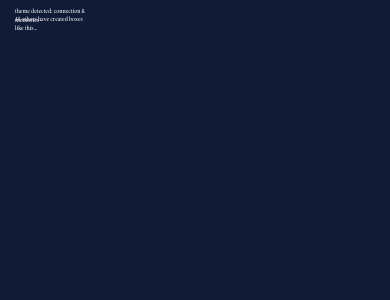
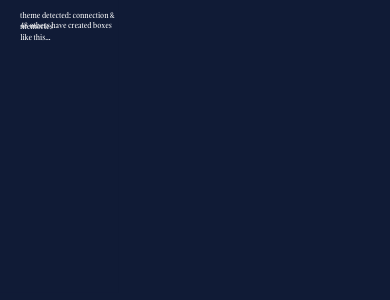
Before and after one commit to swaetamir/memory-box, a Next.js app: page /create/view in a window 390 px wide. Shown: the top 300 px of the page. Built offline with nearby package versions, Linux system fonts and the light colour scheme.

Commit message:
iphone dimension test 2

```diff
--- a/src/app/receive/[id]/page.tsx
+++ b/src/app/receive/[id]/page.tsx
@@ -65,9 +65,17 @@ export default function ReceivePage() {
   const stage = useMemo(() => {
     const w = viewport.w || BASE_W;
     const h = viewport.h || BASE_H;
-    const scale = Math.min(w / BASE_W, h / BASE_H);
+
+    const fit = Math.min(w / BASE_W, h / BASE_H);
+
+    const isPhone = w <= 480;
+    const boost = isPhone ? 1.35 : 1; // keep btwn 1.25–1.6
+
+    const scale = Math.min(1, fit * boost);
+
     const left = (w - BASE_W * scale) / 2;
     const top = (h - BASE_H * scale) / 2;
+
     return { scale, left, top };
   }, [viewport.w, viewport.h]);
 
--- a/src/components/Stage.tsx
+++ b/src/components/Stage.tsx
@@ -17,19 +17,21 @@ export default function Stage({
 
   useEffect(() => {
     function recalc() {
-      const vw = window.innerWidth;
-      const vh = window.innerHeight;
+        const vw = window.innerWidth;
+        const vh = window.innerHeight;
 
-      // fit whole stage inside view
-      const s = Math.min(vw / baseWidth, vh / baseHeight);
+        // base fit (keeps whole 1728x960 visible)
+        const fit = Math.min(vw / baseWidth, vh / baseHeight);
 
-    // clamp scale
-    const clamped = Math.max(0.65, Math.min(1, s));
-    setScale(clamped);
+        // makw bigger on phone
+        const isPhone = vw <= 480;
+        const boost = isPhone ? 1.35 : 1; // keep between 1.25–1.5
 
-      // don’t upscale on big screens
-      setScale(Math.min(1, s));
-    }
+        const s = fit * boost;
+
+        // never upscale above 1 on desktop
+        setScale(Math.min(1, s));
+      }
 
     recalc();
     window.addEventListener("resize", recalc);
```
Also changed, not shown: 1 other file (tests, documents, lock files or other folders).
